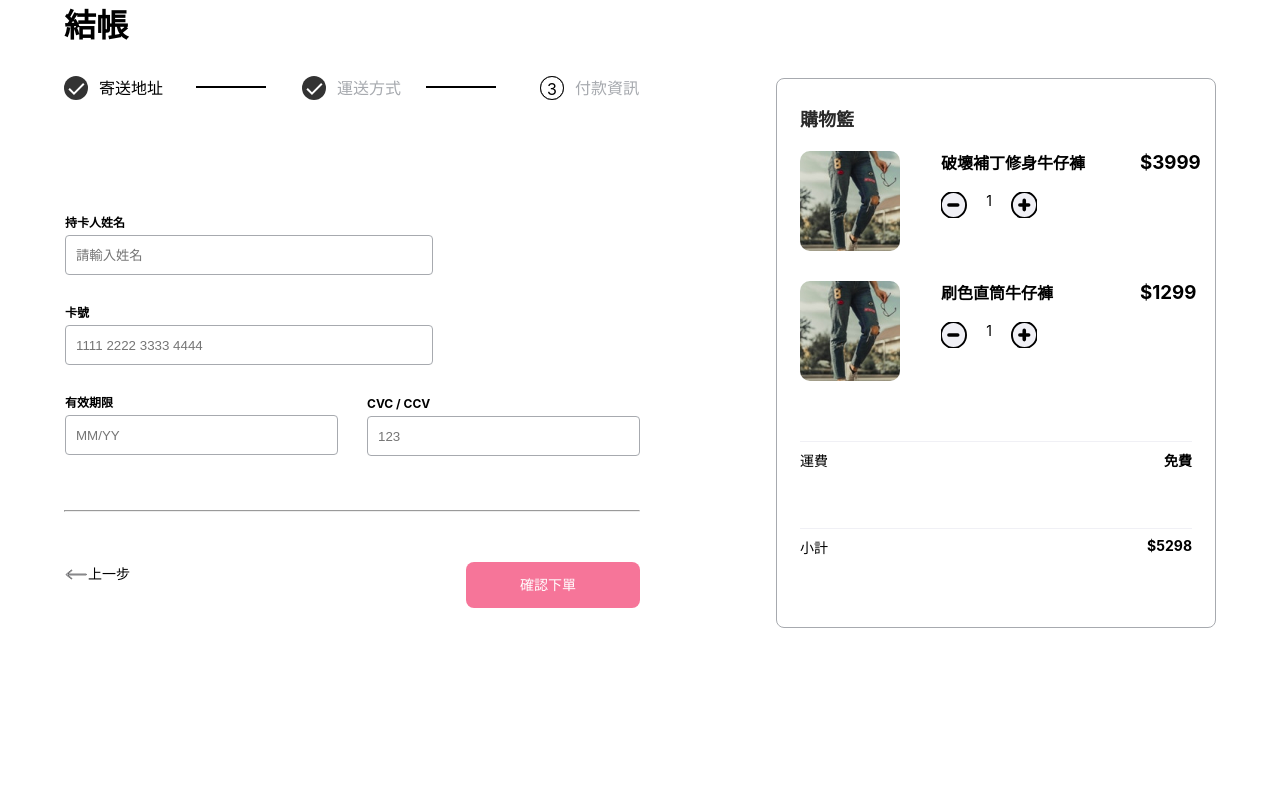
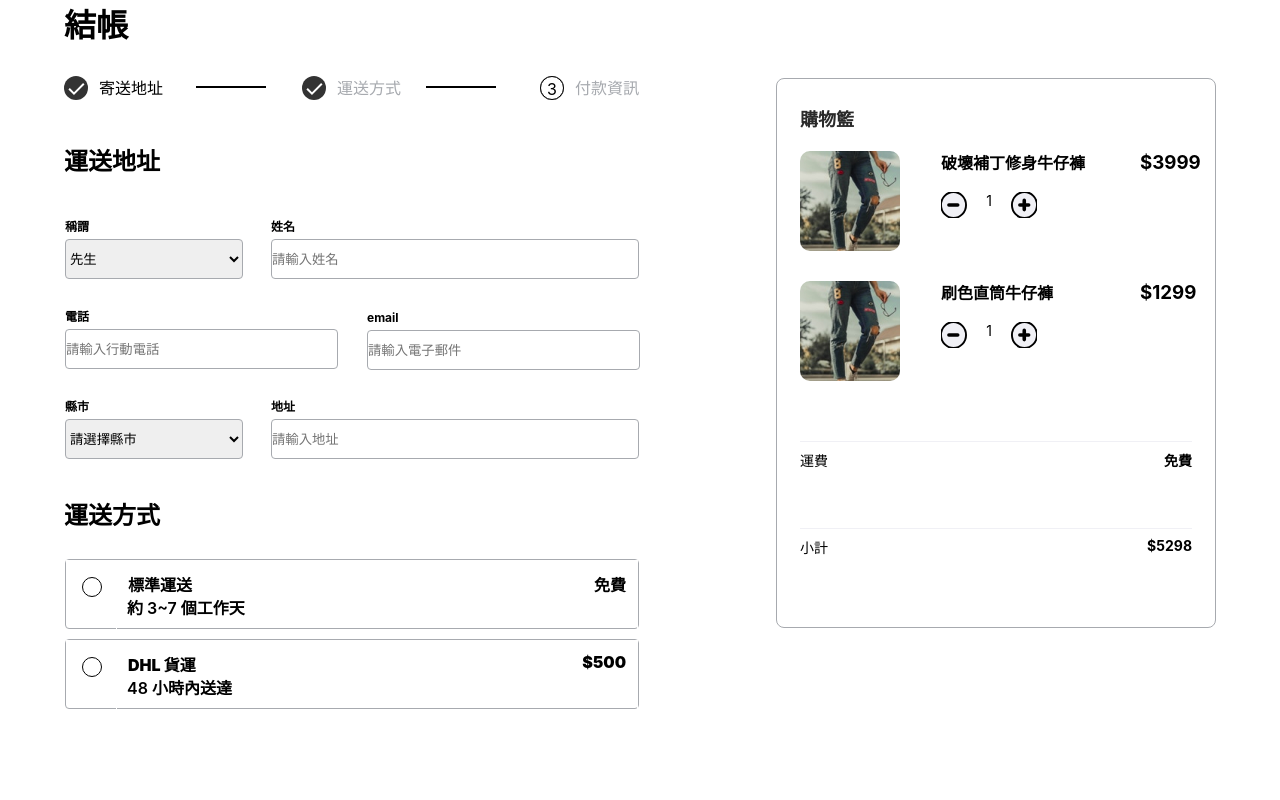
Before and after one commit to u418572/ALPHA-Shop, a React (Create React App) app: page / in a window 1280 px wide. Shown: the top 800 px of the page. Built offline with nearby package versions, Linux system fonts and the light colour scheme.

Commit message:
feat: change formContainer height into min-height

```diff
--- a/src/components/progress/Imformation.jsx
+++ b/src/components/progress/Imformation.jsx
@@ -2,13 +2,26 @@ import Progress from 'components/progress/Progress'
 import ProgressForm from 'components/progress/ProgressForm'
 import { Titles } from 'components/progress/Titles'
 import ProgressButton from 'components/progress/ProgressButton'
+import styles from 'components/progress/Progress.module.scss'
 
 function Imformation() {
   return (
     <>
       <Progress />
-      <ProgressForm title={Titles} />
-      <ProgressButton step='確認下單'/>
+
+      {/* <ProgressForm title={Titles} /> */}
+
+      <form className={styles.formContainer}>
+
+        <ProgressForm title={Titles} />
+      </form>
+      {/* <ProgressButton step='確認下單'/> */}
+      <div>
+        <section className={styles.buttonContainer}>
+          <ProgressButton step='確認下單' />
+        </section>
+      </div>
+
     </>
   )
 }
--- a/src/components/progress/Progress.module.scss
+++ b/src/components/progress/Progress.module.scss
@@ -118,7 +118,7 @@ label {
 // form
 .formContainer {
   @extend %container;
-  height: 350px;
+  min-height: 350px;
   display: flex;
   flex-direction: column;
 
@@ -308,3 +308,7 @@ label {
   }
 
 }
+
+.active {
+  display: none
+}
--- a/src/components/progress/ProgressButton.jsx
+++ b/src/components/progress/ProgressButton.jsx
@@ -4,7 +4,8 @@ import { ReactComponent as LeftArrow } from 'assets/icons/left-arrow.svg'
 
 function ProgressButton(props) {
   return (
-    <section className={styles.buttonContainer}>
+    // <section className={styles.buttonContainer}>
+      <>
         <hr />
         <div className={styles.buttonBlock}>
           <div className={styles.previous}>
@@ -16,7 +17,9 @@ function ProgressButton(props) {
             {/* <RightArrow className={styles.setRightArrow}/> */}
           </div>
         </div>
-    </section>
+      </>
+
+    // </section>
   )
 }
 
--- a/src/components/progress/ProgressForm.jsx
+++ b/src/components/progress/ProgressForm.jsx
@@ -10,8 +10,8 @@ function ProgressForm({ title }) {
 
   return (
     <form action="" className={styles.formContainer}>
-      {/* <Step1  title={title} /> */}
-      {/* <Step2 title={title}/> */}
+       <Step1  title={title} />
+      <Step2 title={title}/>
       <Step3 title={title} />
     </form>
   )
--- a/src/components/progress/Step1.jsx
+++ b/src/components/progress/Step1.jsx
@@ -4,7 +4,8 @@ import Appellation from './Appellation'
 
 function Step1({ title }) {
   return (
-    <form className={styles.formContainer}>
+    // <form className={styles.formContainer}>
+      <>
         <div className={styles.formTitle}>{title.expressAddress}</div>
         <div className={styles.stepContainer}>
 
@@ -41,7 +42,9 @@ function Step1({ title }) {
             </div>
           </div>
         </div>
-    </form>
+      </>
+
+    // </form>
   )
 }
 
--- a/src/components/progress/Step2.jsx
+++ b/src/components/progress/Step2.jsx
@@ -2,13 +2,17 @@ import styles from 'components/progress/Progress.module.scss'
 import ExpressContent from './ExpressContent'
 function Step2({ title }) {
   return (
-    <form className={styles.formContainer}>
-      <div className={styles.formTitle}>{title.expressWay}</div>
-      <div className={styles.stepContainer}>
-        <ExpressContent express={title.normalExpress} money={title.free} time={title.period} />
-        <ExpressContent express={title.express} money={title.unfree} time={title.expressTime} />
-      </div>
-    </form>
+    // <form className={styles.formContainer}>
+
+      <>
+        <div className={styles.formTitle}>{title.expressWay}</div>
+        <div className={styles.stepContainer}>
+          <ExpressContent express={title.normalExpress} money={title.free} time={title.period} />
+          <ExpressContent express={title.express} money={title.unfree} time={title.expressTime} />
+        </div>
+      </>
+
+    // </form>
   )
 }
 
--- a/src/components/progress/Step3.jsx
+++ b/src/components/progress/Step3.jsx
@@ -2,7 +2,8 @@ import styles from 'components/progress/Progress.module.scss'
 
 function Step3({ title }) {
   return (
-    <form className={styles.formContainer}>
+    // <form className={styles.formContainer}>
+      <>
         <div className={styles.formTitle}>{title.crediTitle}</div>
         <div className={styles.step3Container}>
           <div className={styles.formBlock}>
@@ -30,7 +31,8 @@ function Step3({ title }) {
             </div>
           </div>
         </div>
-    </form>
+      </>
+    // </form>
   )
 }
 
```
Lines whose indentation alone changed are shown as unchanged.
